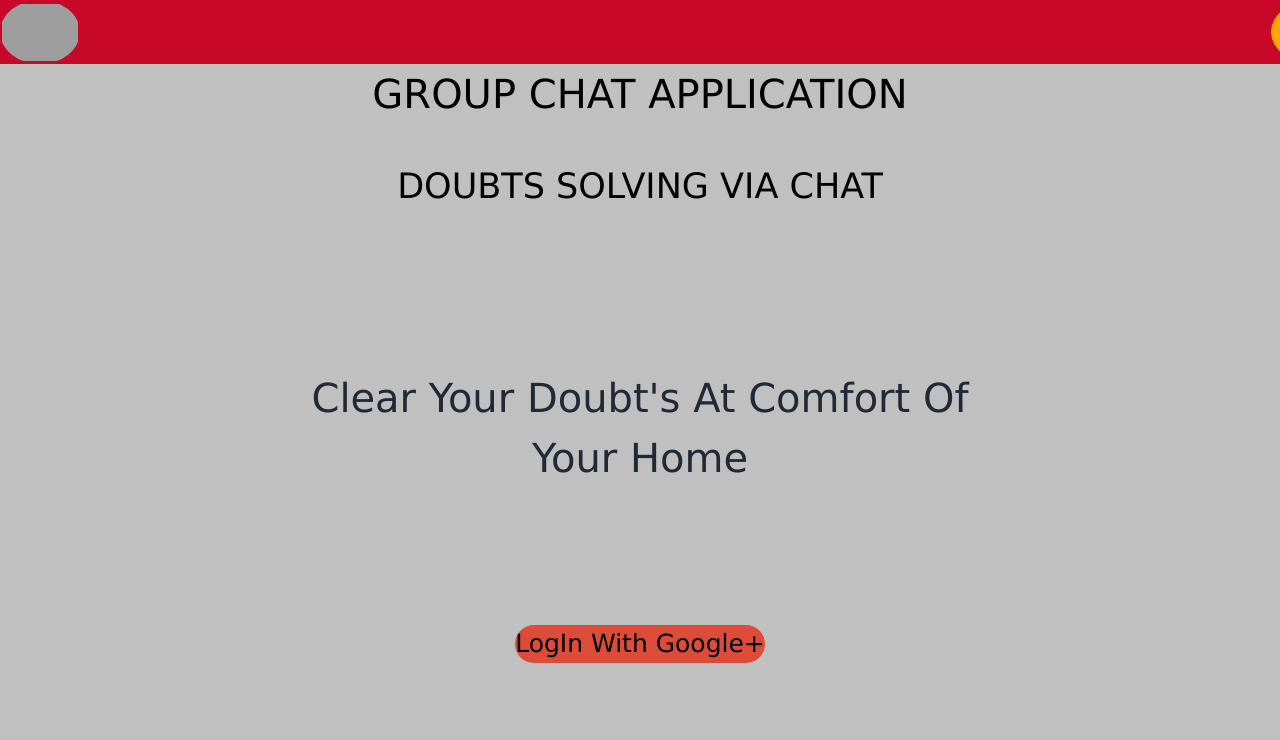
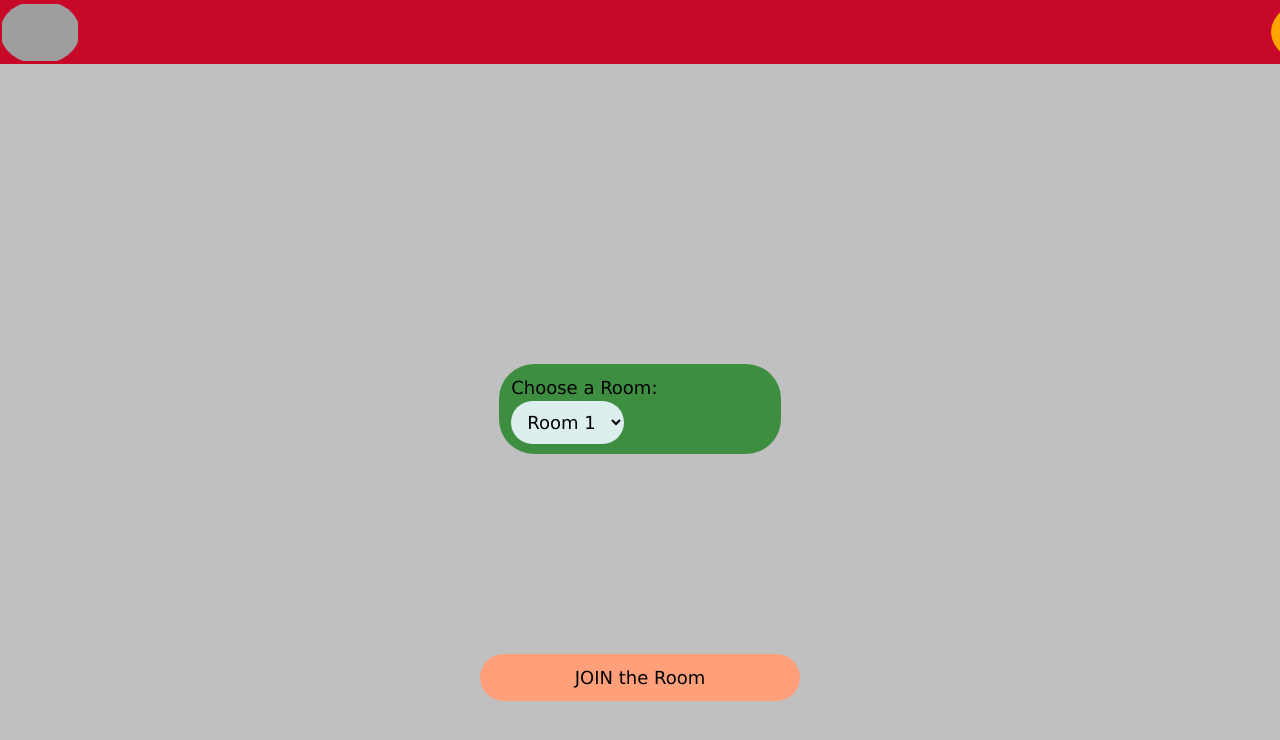
Before and after one commit to anirket/mini_project_client, a React (Create React App) app: page /room in a window 1280 px wide. Shown: the top 740 px of the page. Built offline with nearby package versions, Linux system fonts and the light colour scheme; grey boxes are pictures that could not be loaded.

Commit message:
room page created

```diff
--- a/package.json
+++ b/package.json
@@ -9,6 +9,7 @@
     "@testing-library/user-event": "^12.8.3",
     "react": "^17.0.2",
     "react-dom": "^17.0.2",
+    "react-router-dom": "^5.2.0",
     "react-scripts": "4.0.3",
     "web-vitals": "^1.1.2"
   },
--- a/src/App.js
+++ b/src/App.js
@@ -1,11 +1,19 @@
 import React from 'react'
 import Login from './components/Login'
+import Room from './components/Room'
 import './index.css'
+import {BrowserRouter as Router,Switch,Route } from 'react-router-dom'
 const App = () => {
     return (
-        <div>
-            <Login />
-        </div>
+        <Router>
+            <Switch>
+            <Route exact path="/" component={Login} />
+            <Route exact path="/room" component={Room} />
+            </Switch>
+        </Router>
+
+
+
     )
 }
 
--- a/src/components/Login.jsx
+++ b/src/components/Login.jsx
@@ -1,4 +1,5 @@
 import React from 'react'
+import { Link } from 'react-router-dom'
 
 const Login = () => {
     return (
@@ -6,12 +7,12 @@ const Login = () => {
             <div className="wrapper">
                 <nav>
                     <ul className="logo">
-                        <li><a href="" className="chat">Chat</a></li>
+                        <li><Link href="" className="chat">Chat</Link></li>
                     </ul>
                     <ul>
-                        <li> <a className="active2" href="#home">Home</a></li>
-                        <li> <a className="active1" href="#rooms">Rooms</a></li>
-                        <li> <a className="active" href="#login">LogIn</a></li>
+                        <li> <Link className="active2" to="/home">Home</Link></li>
+                        <li> <Link className="active1" to="/room">Rooms</Link></li>
+                        <li> <Link className="active" to="/login">LogIn</Link></li>
                     </ul>
                 </nav>
             </div>
@@ -24,7 +25,7 @@ const Login = () => {
                 </div>
                 <br /><br />
                 <div className="login">
-                    <button className="google" href="#google">LogIn With Google+</button>
+                    <button className="google" href="google">LogIn With Google+</button>
                 </div>
 
             </div>
--- /dev/null
+++ b/src/components/Room.jsx
@@ -0,0 +1,38 @@
+import React from 'react'
+import { Link } from 'react-router-dom'
+const Room = () => {
+    return (
+    <div>
+    <div className="wrapper">
+        <nav>
+            <ul className="logo">
+                <li><Link href="" className="chat">Chat</Link></li>
+            </ul>
+            <ul>
+                 <li> <Link className="active2" to="/home">Home</Link></li>
+                <li> <Link className="active1" to="/room">Rooms</Link></li>
+                <li> <Link className="active" to="/login">LogIn</Link></li>
+            </ul>
+        </nav>
+    </div>
+    <div class="text-wrapper">
+        <div class="text">
+            <div class="selection">
+                <label for="room">Choose a Room:</label>
+
+                <select id="room">
+                <option value="Room 1">Room 1</option>
+                <option value="Room 2">Room 2</option>
+                <option value="Room 3">Room 3</option>
+                </select>
+            </div>
+        </div>
+    </div>
+    <div class="room">
+        <button class="click" href="/room"> JOIN the Room</button>
+    </div>
+    </div>
+    )
+}
+
+export default Room
--- a/src/index.css
+++ b/src/index.css
@@ -96,6 +96,45 @@ h2 {
 
 }
 
+select{
+    background-color: #dee;
+    color: black;
+    padding:10px 12px;
+    font-size: 18px;
+    border-radius: 30px;
+    cursor: pointer;
+}
+.text-wrapper{
+    display: flex;
+    width: 100vw;
+    justify-content: center;
+}
+.text{
+    margin-top: 300px;
+    background-color: #3e8e41;
+    font-size: 50px;
+    color: black;
+    padding:10px 12px;
+    font-size: 18px;
+    border-radius: 35px;
+     width: 22vw;
+}
+.room{
+    display: flex;
+    width: 100vw;
+    justify-content: center;
+}
+.click{
+    background-color: lightsalmon;
+    color: black;
+    padding:10px 15px;;
+    font-size: 18px;
+    border-radius: 35px;
+    cursor: pointer;
+    margin-top: 200px;
+    width: 25vw;
+}
+
 @media screen and (min-width:800px){
 
 nav ul{
@@ -112,4 +151,5 @@ nav{
 .logo{
     margin: 0;
 }
+
 }
```
Also changed, not shown: 1 other file (tests, documents, lock files or other folders).
